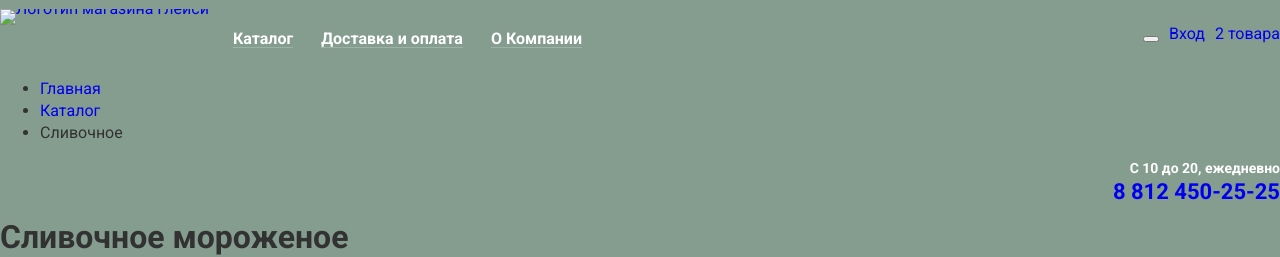
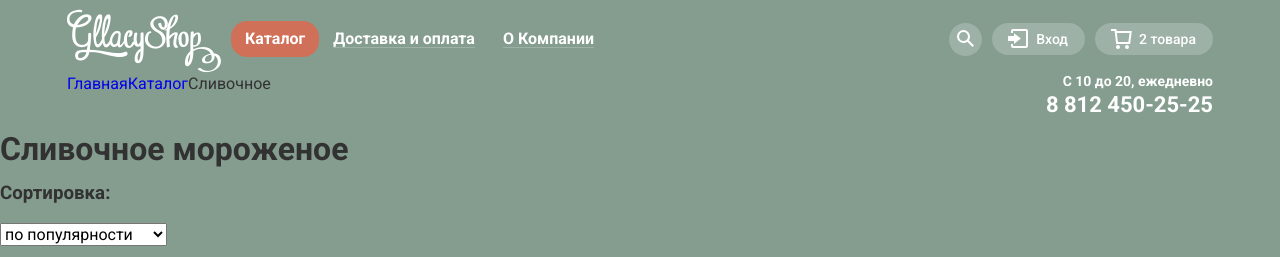
Before and after one commit to StanisluaS/401391-gllacy, a plain HTML site: page catalog-cream.html in a window 1280 px wide. Shown: the top 257 px of the page. Drawn offline with Linux system fonts and the light colour scheme.

Commit message:
сделал правки в шапке каталога

```diff
--- a/catalog-cream.html
+++ b/catalog-cream.html
@@ -8,11 +8,10 @@
     <link rel="stylesheet" href="css/style.css">
   </head>
   <body class="inner">
+    <div class="container">
       <header class="main-header">
         <nav class="main-navigation">
-        <a class="logo" href="index.html">
-          <img src="" width="154" height="64" alt="Логотип магазина Глейси">
-        </a>
+          <a class="logo" href="index.html"><img src="img/logo.png" width="154" height="64" alt="Логотип магазина Глейси"></a>
           <ul class="menu-list">
             <li class="menu-item catalog">
               <a class="current" href="#">Каталог</a>
@@ -43,16 +42,19 @@
           </ul>
           <ul class="user-navigation">
             <li class="navigation-item search-site">
-            <button class="btn-search" type="button">
+              <a class="navigation-link search-link" href="#">
                 <span class="visually-hidden">Поиск по сайту</span>
-            </button>
+                <svg class="search-icon" xmlns="http://www.w3.org/2000/svg" width="17" height="17"><path fill="#FFF" d="M16.958 15.527L11.75 10.32A6.455 6.455 0 0 0 13 6.5 6.5 6.5 0 1 0 6.5 13a6.465 6.465 0 0 0 3.839-1.263l5.205 5.204 1.414-1.414zM6.5 11C4.019 11 2 8.981 2 6.5S4.019 2 6.5 2 11 4.019 11 6.5 8.981 11 6.5 11z"/></svg>
+              </a>
               <form class="form-search" action="https://echo.htmlacademy.ru" method="post">
                 <label class="visually-hidden" for="search">Введите запрос для поиска</label>
                 <input class="input-search" type="search" name="search" placeholder="Что ищем?">
               </form>
             </li>
             <li class="navigation-item user-login">
-            <a href="#">Вход</a>
+              <a class="navigation-link login-link" class="" href="#">
+                <svg class="user-icon" xmlns="http://www.w3.org/2000/svg" width="21" height="19"><g fill="#FFF"><path d="M6 14.875L12.917 9.5 6 4.125v2.917H-.042v4.917H6z"/><path d="M18 0H5C3.9 0 3 .9 3 2v2h2V2h13v15H5v-2H3v2c0 1.1.9 2 2 2h13c1.1 0 2-.9 2-2V2c0-1.1-.9-2-2-2z"/></g></svg>
+                Вход</a>
               <form class="user-data" action="https://echo.htmlacademy.ru" method="post">
                 <label class="visually-hidden" for="user-email">Электронная почта</label>
                 <input type="email" id="user-email" name="email" placeholder="Электронная почта">
@@ -60,16 +62,22 @@
                 <input type="password" id="user-password" name="password" placeholder="Пароль">
                 <div class="user-wrapper">
                   <button class="btn btn-user" type="submit" name="button">Войти</button>
+                  <p>
                     <a class="restore-password" href="#">Забыли пароль?</a>
                     <a class="new-registration" href="#">Новая регистрация</a>
+                  </p>
                 </div>
               </form>
             </li>
             <li class="navigation-item basket">
-            <a class="basket-full" href="#"><span class="visually-hidden">Ваша карзина: </span><span class="basket-product">2 товара</span></a>
+              <a class="navigation-link basket-link" href="#">
+                <span class="visually-hidden">Ваша карзина: </span>
+                <svg class="basket-icon" xmlns="http://www.w3.org/2000/svg" width="21" height="20"><g fill="#FFF"><path d="M5.657 2.031L5.422 0H0v2h3.64l1.5 13h13.988l1.699-12.969H5.657zM17.372 13H6.922L5.888 4.031h12.66L17.372 13z"/><circle cx="6.984" cy="18" r="2"/><circle cx="15.984" cy="18" r="2"/></g></svg>
+                <span class="basket-product">2 товара</span></a>
             </li>
           </ul>
         </nav>
+        <div class="header-wrapper">
           <ul class="breadcrumbs">
             <li class="breadcrumbs-item">
               <a href="index.html">Главная</a>
@@ -83,7 +91,9 @@
             <p class="time">С 10 до 20, ежедневно</p>
             <a class="telefon" href="tel:">8 812 450-25-25</a>
           </div>
+        </div>
       </header>
+    </div>
     <main>
       <h1>Сливочное мороженое</h1>
       <section class="filter">
--- a/css/style.css
+++ b/css/style.css
@@ -143,6 +143,18 @@ a {
 }
 
 .menu-item > a:hover::before {
+  background-color: transparent;
+}
+
+
+.menu-item .current {
+  margin: 0;
+  padding: 7px 14px;
+
+  background-color: #d07058;
+}
+
+.menu-item .current::before {
   background-color: transparent;
 }
 
@@ -448,10 +460,27 @@ a {
 }
 
 .telefon {
-  margin: 0;
+  display: block;
 
+  color: #ffffff;
   font-size: 22px;
   line-height: 24px;
+}
+
+.header-wrapper {
+  display: flex;
+}
+
+.header-wrapper .heder-contacts {
+  margin-left: auto;
+}
+
+.breadcrumbs {
+  display: flex;
+  margin: 0;
+  padding: 0;
+
+  list-style: none;
 }
 
 ::-webkit-input-placeholder {
```
Also changed, not shown: index.html (+1 -1 lines). Lines whose indentation alone changed are shown as unchanged.
